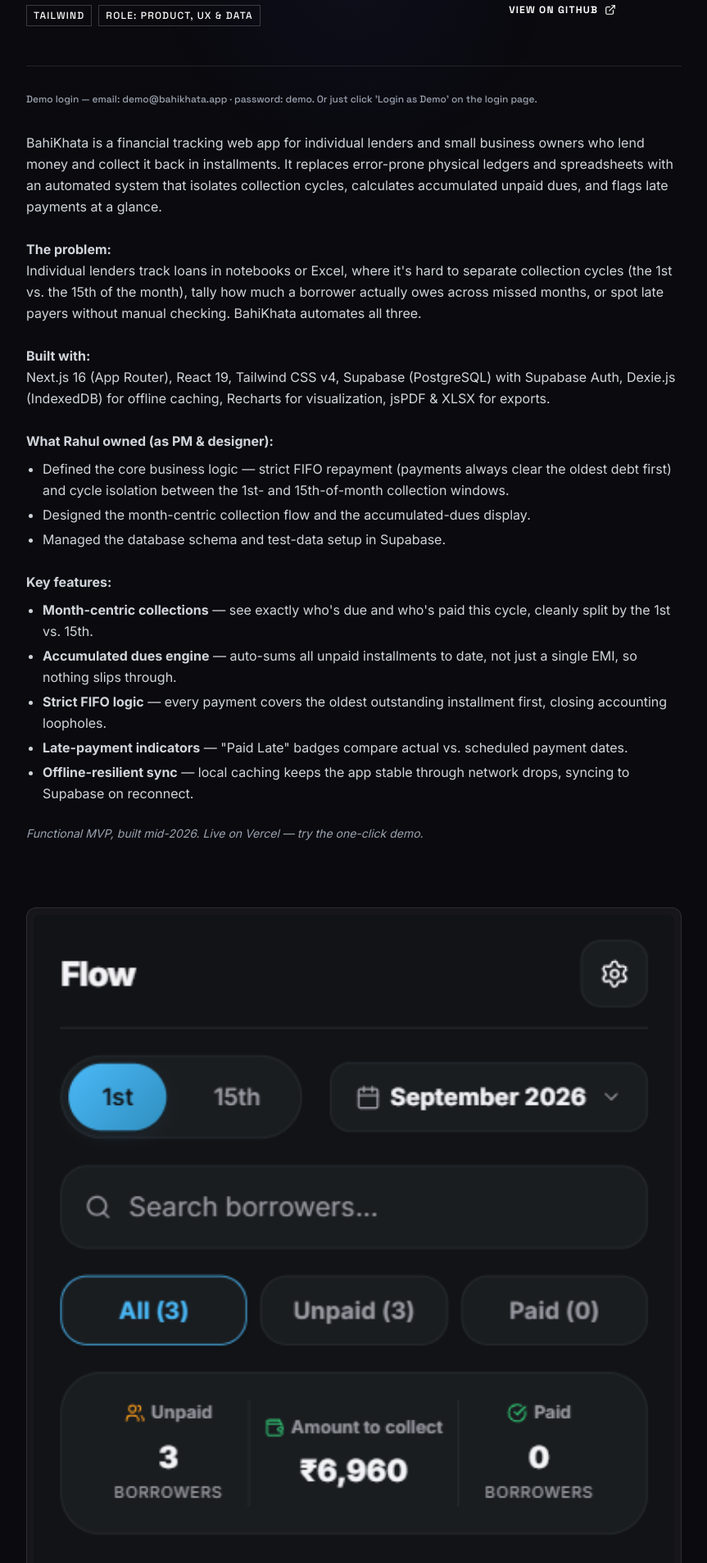
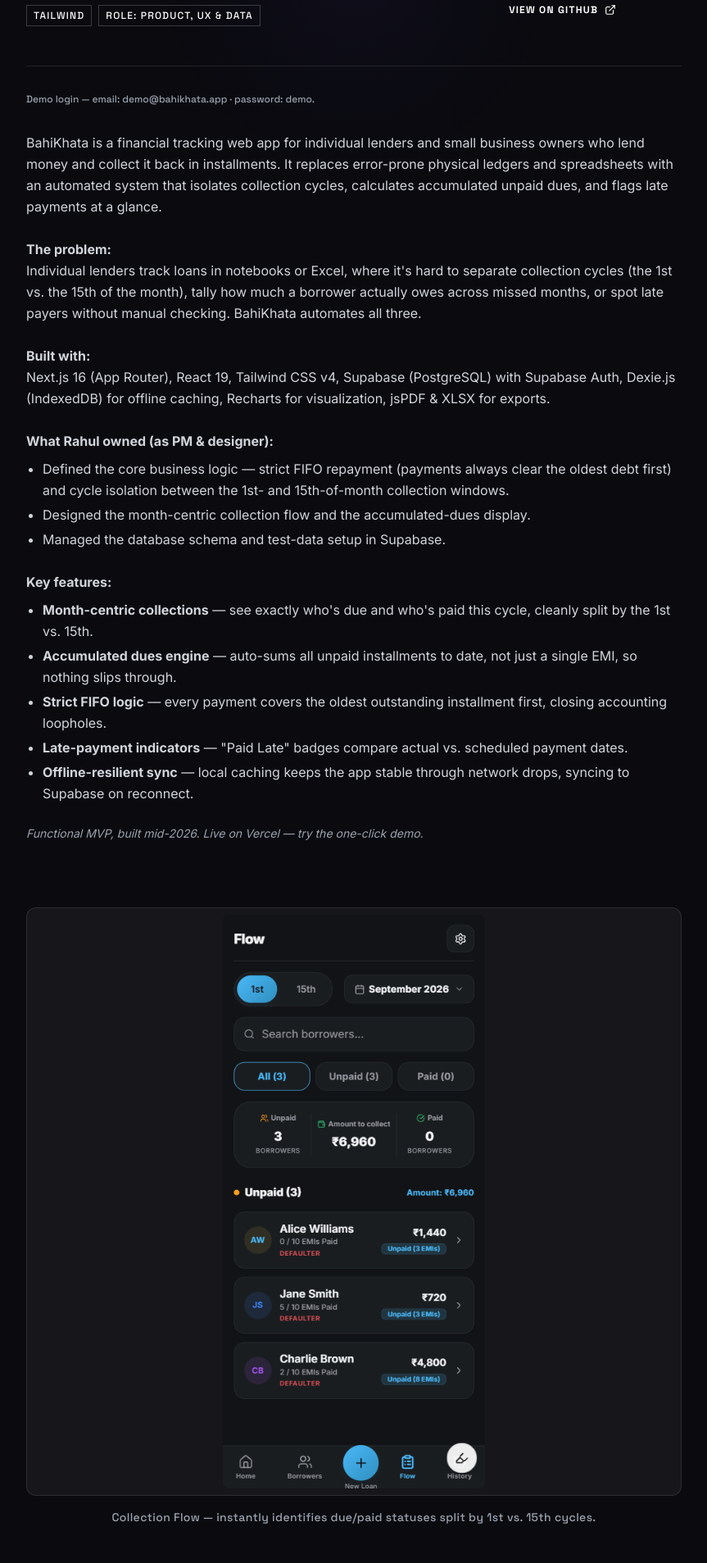
Before and after one commit to rahul-nagaura/portfolio, a React (Vite) app in the folder frontend/: page /projects/bahikhata in a window 1280 px wide. Shown: the part 433-2340 px from the top of the page at 82% size, without its empty margins (208-1071 px from the left). Built offline with nearby package versions, Linux system fonts and the light colour scheme; the HTML template or start-up script is replaced by a standard one.

Commit message:
fix: constrain screenshot height and update text

```diff
--- a/frontend/src/components/pages/ProjectDetail.jsx
+++ b/frontend/src/components/pages/ProjectDetail.jsx
@@ -93,11 +93,11 @@
               return (
               <ScrollReveal key={idx} delay={0.2 + (idx * 0.1)} direction="up">
                 <div className="w-full group">
-                  <div className="w-full bg-gray-50 dark:bg-white/5 border border-black/10 dark:border-white/10 p-2 overflow-hidden rounded-xl">
+                  <div className="w-full bg-gray-50 dark:bg-white/5 border border-black/10 dark:border-white/10 p-2 overflow-hidden rounded-xl flex justify-center items-center">
                     <img
                       src={imgUrl}
                       alt={caption || `${project.title.replace('<br/>', ' ')} screenshot ${idx + 1}`}
-                      className="w-full h-auto object-cover rounded-lg"
+                      className="max-h-[600px] md:max-h-[700px] w-auto max-w-full object-contain rounded-lg"
                       onError={(e) => { e.target.style.display = 'none'; }}
                     />
                   </div>
--- a/frontend/src/data/portfolio.js
+++ b/frontend/src/data/portfolio.js
@@ -99,7 +99,7 @@
         { label: "Try the Live Demo", url: "https://bahikhata-ruddy.vercel.app/login" },
         { label: "View on GitHub", url: "https://github.com/rahul-nagaura/bahikhata-" }
       ],
-      content: `<p class="text-xs font-mono text-black/60 dark:text-gray-400 mt-[-1rem] mb-8">Demo login — email: demo@bahikhata.app &middot; password: demo. Or just click 'Login as Demo' on the login page.</p>
+      content: `<p class="text-xs font-mono text-black/60 dark:text-gray-400 mt-[-1rem] mb-8">Demo login — email: demo@bahikhata.app &middot; password: demo.</p>
 
 <p>BahiKhata is a financial tracking web app for individual lenders and small business owners who lend money and collect it back in installments. It replaces error-prone physical ledgers and spreadsheets with an automated system that isolates collection cycles, calculates accumulated unpaid dues, and flags late payments at a glance.</p>
 <br/>
```
